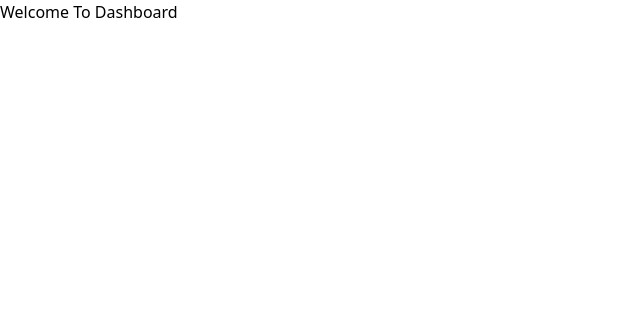
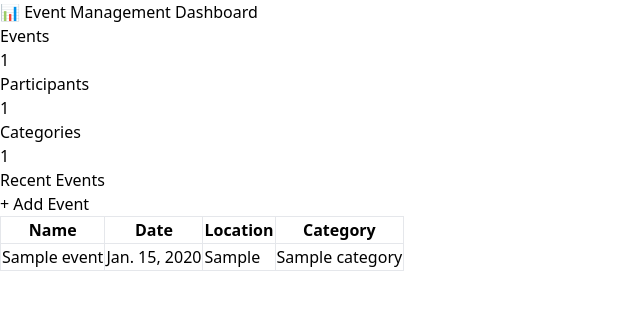
Before and after one commit to engrnazrulislam/event_mgmt_sys, a Django app: page /events/dashboard/ in a window 1280 px wide. Shown: the top 310 px of the page, without its empty margins (0-640 px from the left). Run offline with Django 5.2, Linux system fonts and the light colour scheme; tables that the repository leaves empty hold one stand-in row (values such as "Sample post").

Commit message:
dashboard part not completed

```diff
--- a/events/templates/dashboard.html
+++ b/events/templates/dashboard.html
@@ -7,7 +7,59 @@
     <link rel="stylesheet" href="{% static "css/output.css" %}">
     <title>Dashboard</title>
 </head>
-<body>
-    <h1>Welcome To Dashboard</h1>
+<body class="bg-gray-100 text-gray-800">
+  <div class="max-w-7xl mx-auto p-6">
+    <!-- Title -->
+    <h1 class="text-3xl font-bold mb-6">📊 Event Management Dashboard</h1>
+
+    <!-- Summary Cards -->
+    <div class="grid grid-cols-1 sm:grid-cols-3 gap-4 mb-8">
+      <div class="bg-white rounded-2xl shadow-md p-6 text-center">
+        <h2 class="text-xl font-semibold">Events</h2>
+        <p class="text-3xl font-bold text-blue-600">{{ total_events }}</p>
+      </div>
+      <div class="bg-white rounded-2xl shadow-md p-6 text-center">
+        <h2 class="text-xl font-semibold">Participants</h2>
+        <p class="text-3xl font-bold text-green-600">{{ total_participants }}</p>
+      </div>
+      <div class="bg-white rounded-2xl shadow-md p-6 text-center">
+        <h2 class="text-xl font-semibold">Categories</h2>
+        <p class="text-3xl font-bold text-purple-600">{{ total_categories }}</p>
+      </div>
+    </div>
+
+    <!-- Recent Events Table -->
+    <div class="bg-white rounded-2xl shadow-md p-6">
+      <div class="flex justify-between items-center mb-4">
+        <h2 class="text-2xl font-semibold">Recent Events</h2>
+        {% comment %} <a href="{% url 'event_create' %}" class="bg-blue-600 text-white px-4 py-2 rounded-lg hover:bg-blue-700">+ Add Event</a> {% endcomment %}
+        <a href=" " class="bg-blue-600 text-white px-4 py-2 rounded-lg hover:bg-blue-700">+ Add Event</a>
+      </div>
+      <table class="min-w-full table-auto border">
+        <thead>
+          <tr class="bg-gray-200 text-left text-sm font-semibold">
+            <th class="px-4 py-2 border">Name</th>
+            <th class="px-4 py-2 border">Date</th>
+            <th class="px-4 py-2 border">Location</th>
+            <th class="px-4 py-2 border">Category</th>
+          </tr>
+        </thead>
+        <tbody>
+          {% for event in recent_events %}
+          <tr class="border-b hover:bg-gray-50 text-sm">
+            <td class="px-4 py-2 border">{{ event.name }}</td>
+            <td class="px-4 py-2 border">{{ event.date }}</td>
+            <td class="px-4 py-2 border">{{ event.location }}</td>
+            <td class="px-4 py-2 border">{{ event.category.name }}</td>
+          </tr>
+          {% empty %}
+          <tr>
+            <td colspan="4" class="text-center py-4 text-gray-500">No events found</td>
+          </tr>
+          {% endfor %}
+        </tbody>
+      </table>
+    </div>
+</div>
 </body>
 </html>
--- a/events/urls.py
+++ b/events/urls.py
@@ -4,5 +4,5 @@ from events.views import dashboard
 
 urlpatterns = [
 path('admin/', admin.site.urls),
-path('dashboard/',dashboard)
+path('dashboard/',dashboard, name='dashboard')
 ]
--- a/events/views.py
+++ b/events/views.py
@@ -1,6 +1,16 @@
 from django.shortcuts import render
 from django.http import HttpResponse
+from events.models import Event, Participant, Category
 
 # Create your views here.
+# def dashboard(request):
+#     return render(request,'dashboard.html')
+
 def dashboard(request):
-    return render(request,'dashboard.html')
+    context = {
+        'total_events': Event.objects.count(),
+        'total_participants': Participant.objects.count(),
+        'total_categories': Category.objects.count(),
+        'recent_events': Event.objects.order_by('-date')[:5],
+    }
+    return render(request, 'dashboard.html', context)
```
